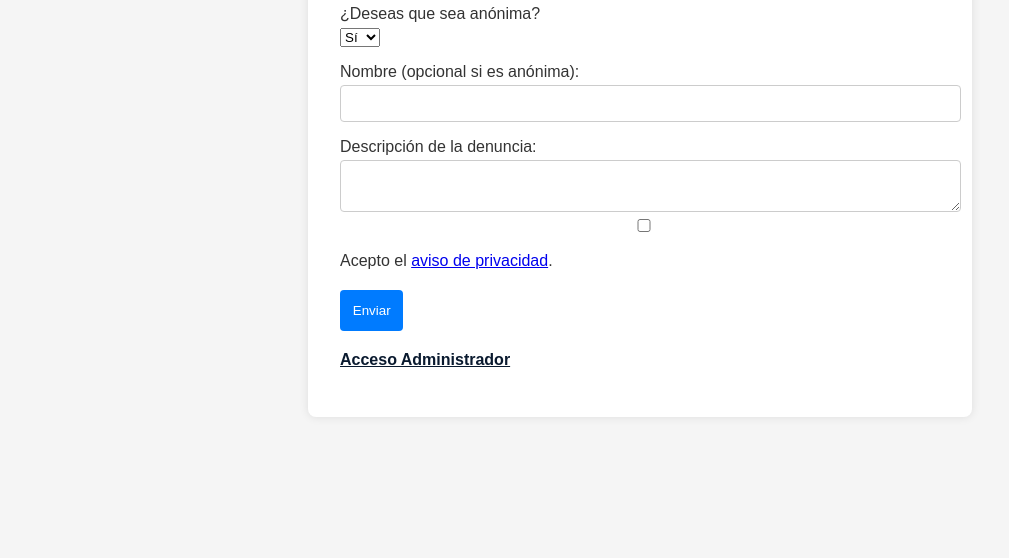
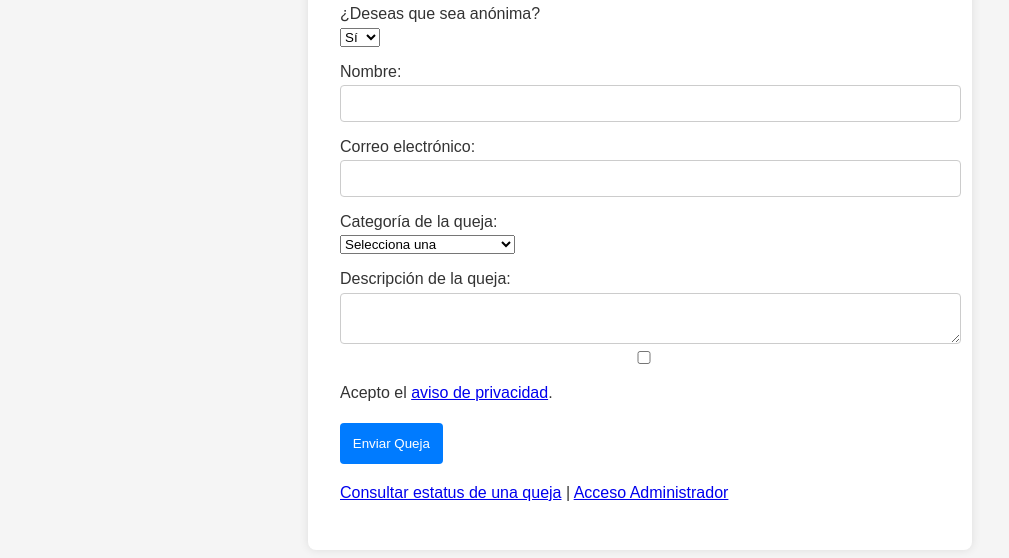
Before and after one commit to Carlos456974/demo.1, a plain HTML site: page index.html in a window 1280 px wide. Shown: the part 330-888 px from the top of the page, without its empty margins (0-1009 px from the left). Before the commit the page ends 800 px from the top, so only its background shows below. Drawn offline with Linux system fonts and the light colour scheme.

Commit message:
Update index.html

```diff
--- a/index.html
+++ b/index.html
@@ -1,29 +1,42 @@
 <!DOCTYPE html>
 <html lang="es">
 <head>
-  <meta charset="UTF-8">
-  <meta name="viewport" content="width=device-width, initial-scale=1.0">
+  <meta charset="UTF-8" />
+  <meta name="viewport" content="width=device-width, initial-scale=1.0"/>
   <title>Buzón de Quejas</title>
-  <link rel="stylesheet" href="styles.css">
+  <link rel="stylesheet" href="styles.css"/>
 </head>
-<body>
+<body class="bg-marino">
+  <div class="logo-wrapper">
+    <img src="logo.jpg" alt="Logo de la empresa" class="logo">
+  </div>
   <div class="wrapper">
     <div class="container">
-      <img src="logo.jpg" alt="Logo de la empresa" class="logo">
-      <h2>Buzón de Denuncias</h2>
+      <h2>Buzón de Quejas</h2>
       <form id="formulario">
-        <label for="nombre">¿Deseas que sea anónima?</label>
-        <select id="anonimo">
+        <label for="anonimo">¿Deseas que sea anónima?</label>
+        <select id="anonimo" required>
           <option value="sí">Sí</option>
           <option value="no">No</option>
         </select>
 
         <div id="nombreCampo">
-          <label for="nombre">Nombre (opcional si es anónima):</label>
+          <label for="nombre">Nombre:</label>
           <input type="text" id="nombre">
+          <label for="correo">Correo electrónico:</label>
+          <input type="email" id="correo">
         </div>
 
-        <label for="descripcion">Descripción de la denuncia:</label>
+        <label for="categoria">Categoría de la queja:</label>
+        <select id="categoria" required>
+          <option value="" disabled selected>Selecciona una</option>
+          <option value="violencia">Violencia de género</option>
+          <option value="maltrato">Maltrato de jefe</option>
+          <option value="compañero">Problema con compañero</option>
+          <option value="otro">Otro</option>
+        </select>
+
+        <label for="descripcion">Descripción de la queja:</label>
         <textarea id="descripcion" required></textarea>
 
         <div class="nota">
@@ -33,16 +46,29 @@
           </label>
         </div>
 
-        <button type="submit">Enviar</button>
+        <button type="submit">Enviar Queja</button>
       </form>
 
       <div id="confirmation"></div>
+
       <p style="margin-top:20px;">
-        <a href="login.html" style="color:#0a1a2f; font-weight:bold;">Acceso Administrador</a>
+        <a href="estatus.html">Consultar estatus de una queja</a> |
+        <a href="login.html">Acceso Administrador</a>
       </p>
     </div>
   </div>
 
   <script src="script.js"></script>
+  <script>
+    document.getElementById('categoria').addEventListener('change', function() {
+      if (this.value === 'violencia') {
+        window.location.href = 'violencia.html';
+      }
+    });
+
+    function mostrarAviso() {
+      alert("Tus datos serán tratados conforme a las políticas de privacidad y confidencialidad, según lo establecido por CEMEFI.");
+    }
+  </script>
 </body>
 </html>
```
